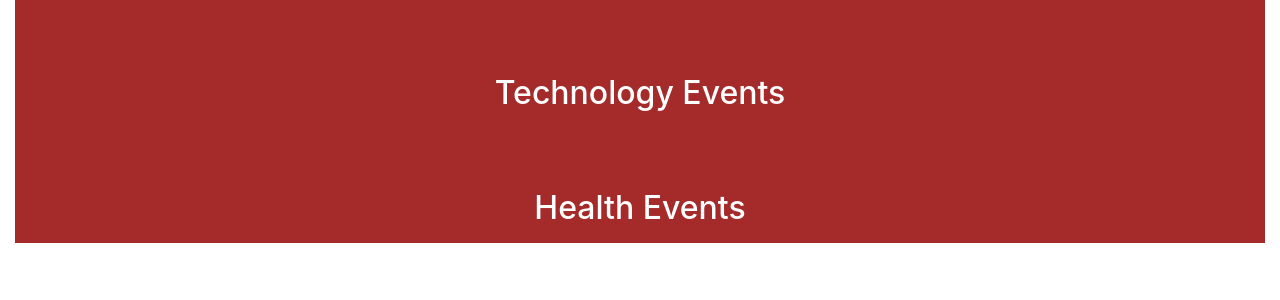
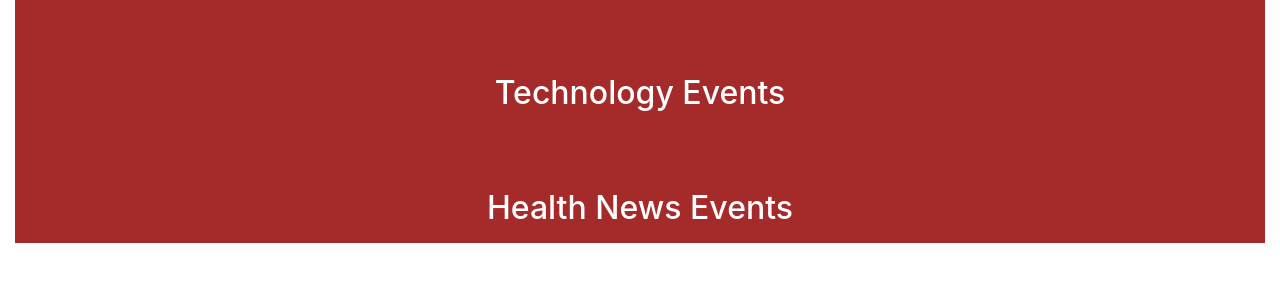
Before and after one commit to annechege/Online-event, a Python web app: template app/templates/articles.html in a window 1280 px wide. Shown: the part 56-356 px from the top of the page. Run offline with Jinja, Linux system fonts and the light colour scheme; the template is opened without the code that fills it, so the values that code supplies are empty; some libraries are stand-ins or nearby versions.

Commit message:
adding changes in articals file

```diff
--- a/app/static/css/styles.css
+++ b/app/static/css/styles.css
@@ -8,6 +8,7 @@
 }
 #sourcename{
 
+    background-image: url("app/static/events.jpeg");
     color: blue;
     font-weight: bold;
 }
@@ -16,6 +17,7 @@
     font-weight: bolder;
 }
 .desc{
+
     font-size:18px;
 }
 #visit{
--- a/app/templates/articles.html
+++ b/app/templates/articles.html
@@ -12,7 +12,7 @@
         <h2 class="text-center headers">Technology Events</h2>
         {{macro.display_new_articles(tech)}}
 
-        <h2 class="text-center headers">Health Events</h2>
+        <h2 class="text-center headers">Health News Events</h2>
         {{macro.display_new_articles(health)}}
     </div>
 </div>
```
Also changed, not shown: app/static/events.jpeg (added).
